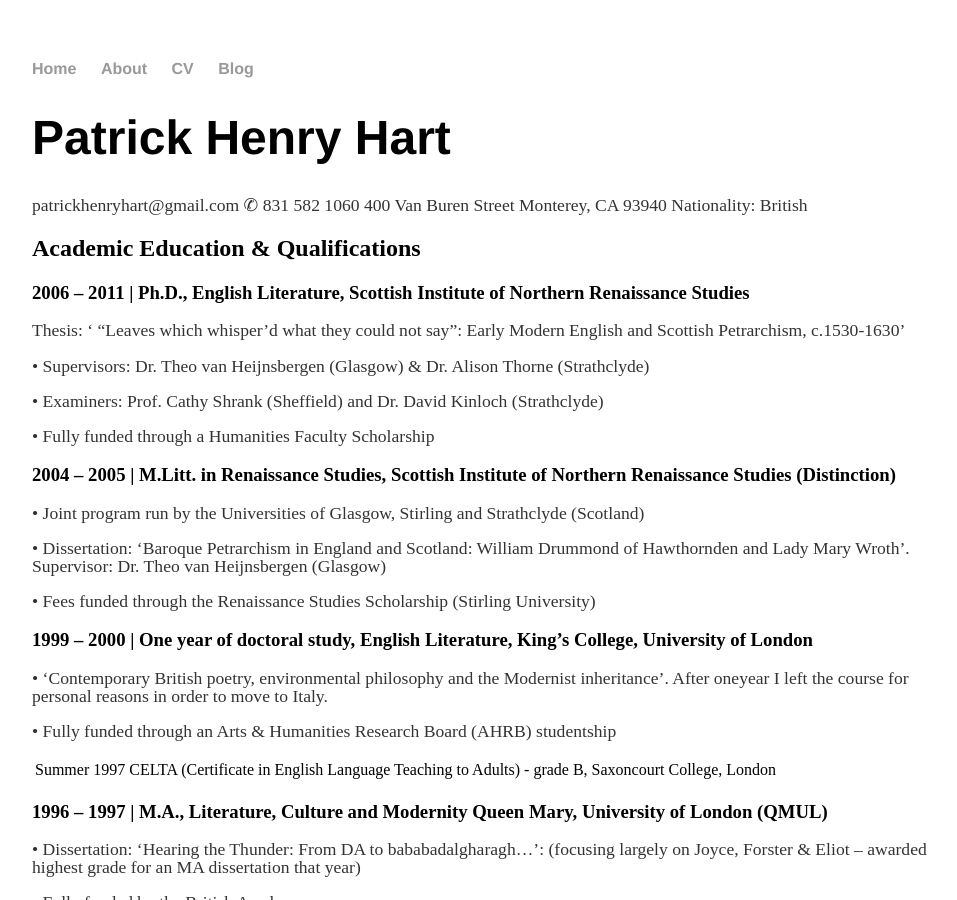
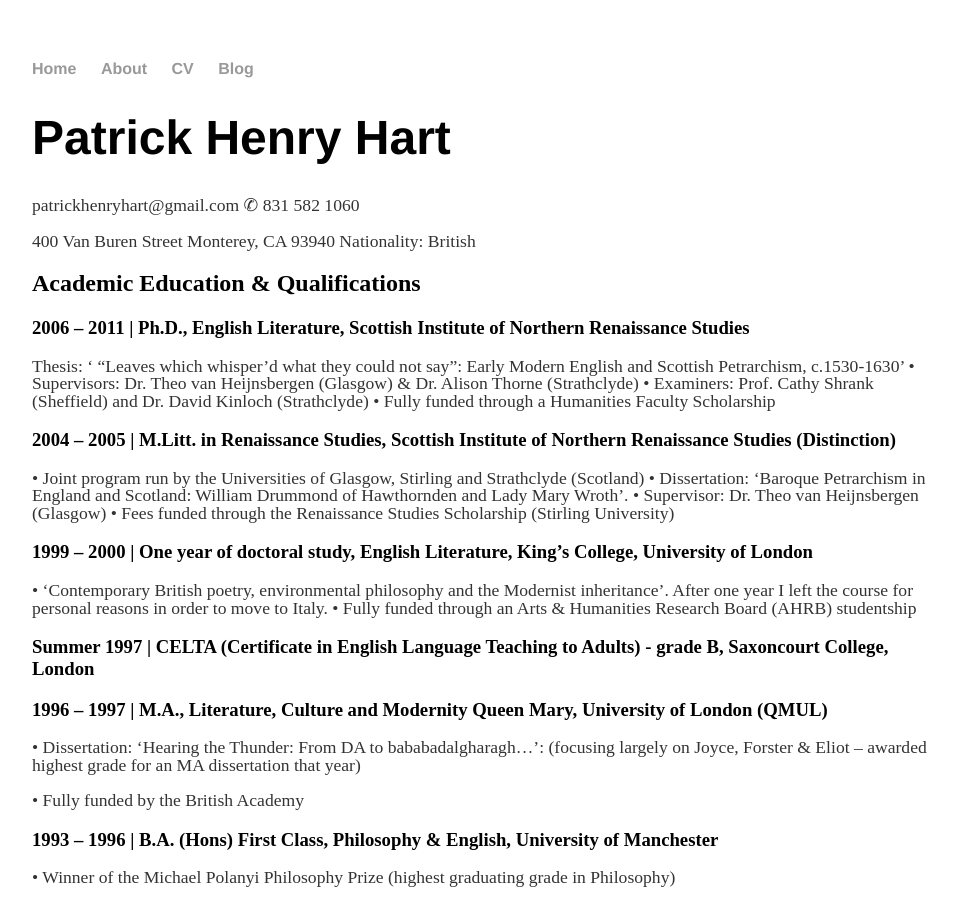
Before and after one commit to scassacocchi/scassacocchi.github.io, a Jekyll site: the page built from about/index.md, in a window 1280 px wide and 900 px high. Shown: the whole window, without its empty margins (160-1117 px from the left). Built offline with Jekyll 4.4.1, drawn with Linux system fonts in a browser that asks for light colours; our own code applies the rules of GitHub Pages for plain Markdown files.

Commit message:
Update index.md

```diff
--- a/about/index.md
+++ b/about/index.md
@@ -2,8 +2,10 @@
 layout: default
 ---
 # Patrick Henry Hart
+
 patrickhenryhart@gmail.com
 ✆ 831 582 1060
+
 400 Van Buren Street
 Monterey, CA
 93940
@@ -11,30 +13,22 @@
 
 ## Academic Education & Qualifications
 ### 2006 – 2011 | Ph.D., English Literature, Scottish Institute of Northern Renaissance Studies
-
 Thesis: ‘ “Leaves which whisper’d what they could not say”: Early Modern English and Scottish Petrarchism, c.1530-1630’
-
 • Supervisors: Dr. Theo van Heijnsbergen (Glasgow) & Dr. Alison Thorne (Strathclyde)
-
 • Examiners: Prof. Cathy Shrank (Sheffield) and Dr. David Kinloch (Strathclyde)
-
 • Fully funded through a Humanities Faculty Scholarship
 
 ### 2004 – 2005 | M.Litt. in Renaissance Studies, Scottish Institute of Northern Renaissance Studies (Distinction)
-
 • Joint program run by the Universities of Glasgow, Stirling and Strathclyde (Scotland)
-
-• Dissertation: ‘Baroque Petrarchism in England and Scotland: William Drummond of Hawthornden and Lady Mary Wroth’. Supervisor: Dr. Theo van Heijnsbergen (Glasgow)
-
+• Dissertation: ‘Baroque Petrarchism in England and Scotland: William Drummond of Hawthornden and Lady Mary Wroth’.
+• Supervisor: Dr. Theo van Heijnsbergen (Glasgow)
 • Fees funded through the Renaissance Studies Scholarship (Stirling University)
 
 ### 1999 – 2000 | One year of doctoral study, English Literature, King’s College, University of London
-
-• ‘Contemporary British poetry, environmental philosophy and the Modernist inheritance’. After oneyear I left the course for personal reasons in order to move to Italy.
-
+• ‘Contemporary British poetry, environmental philosophy and the Modernist inheritance’. After one year I left the course for personal reasons in order to move to Italy.
 • Fully funded through an Arts & Humanities Research Board (AHRB) studentship
 
-Summer 1997 | CELTA (Certificate in English Language Teaching to Adults) - grade B, Saxoncourt College, London
+### Summer 1997 | CELTA (Certificate in English Language Teaching to Adults) - grade B, Saxoncourt College, London
 
 ### 1996 – 1997 | M.A., Literature, Culture and Modernity Queen Mary, University of London (QMUL)
 
```
